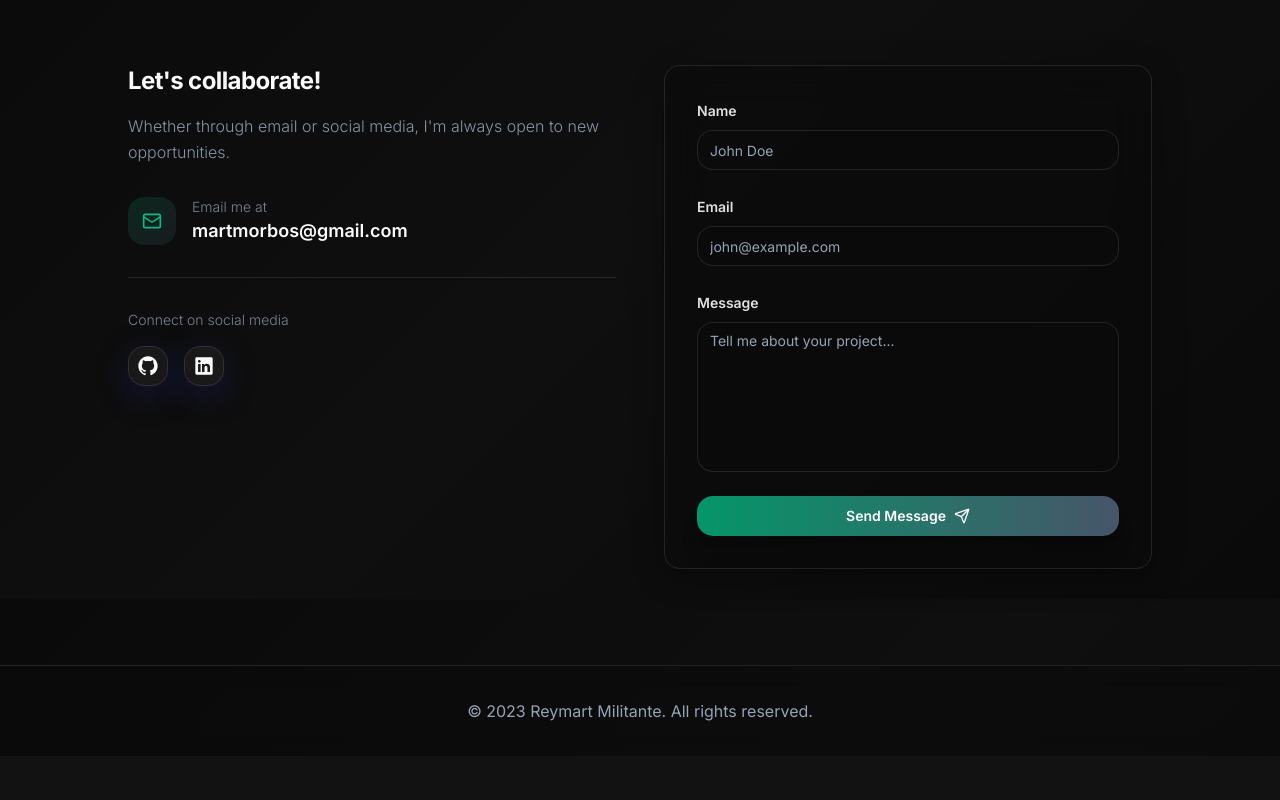
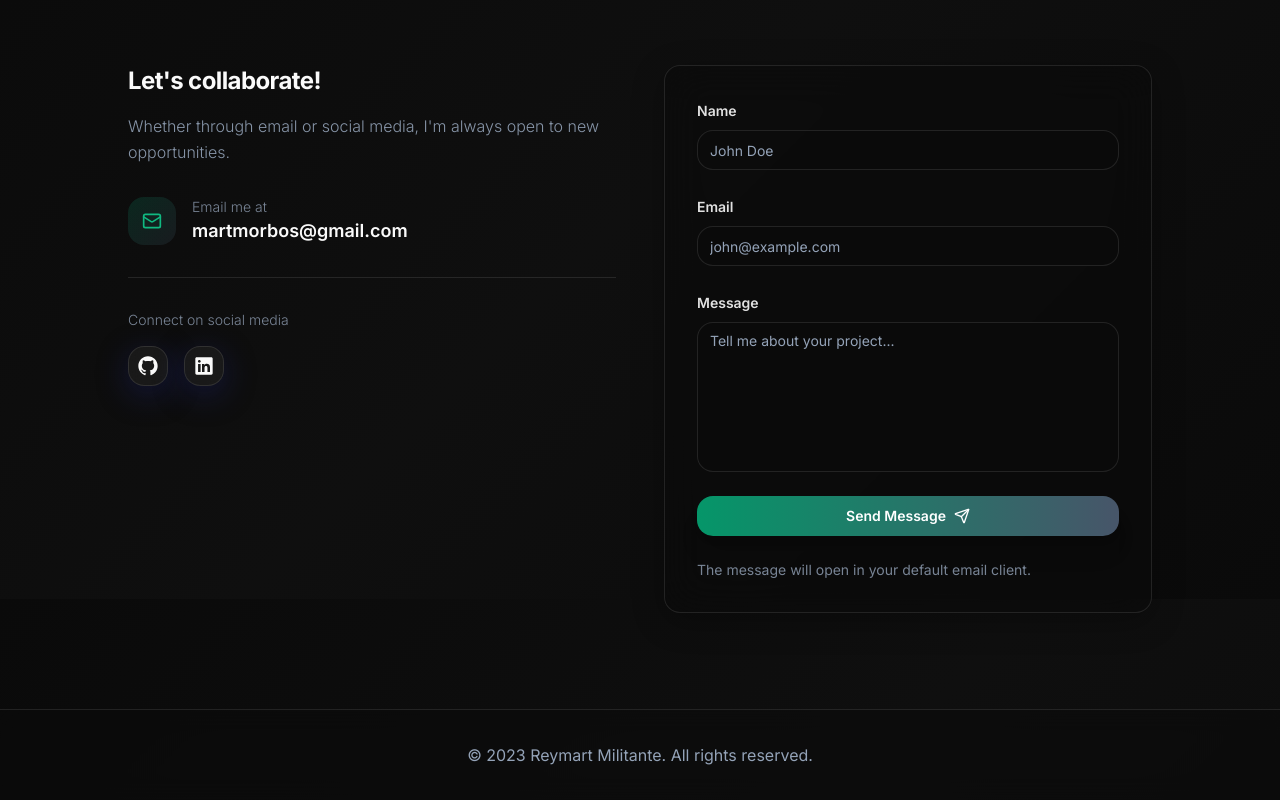
Before and after one commit to martmilitante/portfolio, a Next.js app: page / in a window 1280 px wide. Shown: the part 6601-7401 px from the top of the page. Before the commit the page ends 7357 px from the top, so only its background shows below. Built offline with nearby package versions, Linux system fonts and the light colour scheme.

Commit message:
feat: make contact form open email client

```diff
--- a/app/components/Contact.tsx
+++ b/app/components/Contact.tsx
@@ -1,5 +1,6 @@
 "use client";
 
+import { FormEvent, useState } from "react";
 import { motion } from "framer-motion";
 import { Card, CardContent } from "@/components/ui/card";
 import { Button } from "@/components/ui/button";
@@ -14,6 +15,38 @@ import {
 } from "@radix-ui/react-icons";
 
 export default function Contact() {
+  const [formData, setFormData] = useState({
+    name: "",
+    email: "",
+    message: "",
+  });
+  const [formStatus, setFormStatus] = useState<"idle" | "ready">("idle");
+
+  const handleChange = (
+    field: keyof typeof formData,
+    value: string
+  ) => {
+    setFormData((current) => ({ ...current, [field]: value }));
+    setFormStatus("idle");
+  };
+
+  const handleSubmit = (event: FormEvent<HTMLFormElement>) => {
+    event.preventDefault();
+
+    const subject = `Portfolio inquiry from ${formData.name}`;
+    const body = [
+      `Name: ${formData.name}`,
+      `Email: ${formData.email}`,
+      "",
+      formData.message,
+    ].join("\n");
+
+    window.location.href = `mailto:martmorbos@gmail.com?subject=${encodeURIComponent(
+      subject
+    )}&body=${encodeURIComponent(body)}`;
+    setFormStatus("ready");
+  };
+
   return (
     <section id="contact" className="py-24 px-6 lg:px-12 relative">
       <div className="max-w-5xl mx-auto">
@@ -112,7 +145,7 @@ export default function Contact() {
               <CardContent className="p-8">
                 <form
                   className="space-y-6"
-                  onSubmit={(e) => e.preventDefault()}
+                  onSubmit={handleSubmit}
                 >
                   <div className="space-y-2">
                     <label htmlFor="name" className="text-sm font-semibold text-foreground/90">
@@ -120,7 +153,12 @@ export default function Contact() {
                     </label>
                     <Input
                       id="name"
+                      name="name"
                       placeholder="John Doe"
+                      value={formData.name}
+                      onChange={(event) => handleChange("name", event.target.value)}
+                      autoComplete="name"
+                      required
                       className="bg-background/30 border-slate-300 dark:border-white/10 focus:border-emerald-600 focus:ring-emerald-600/30 transition-all duration-300 rounded-lg"
                     />
                   </div>
@@ -131,7 +169,12 @@ export default function Contact() {
                     <Input
                       id="email"
                       type="email"
+                      name="email"
                       placeholder="john@example.com"
+                      value={formData.email}
+                      onChange={(event) => handleChange("email", event.target.value)}
+                      autoComplete="email"
+                      required
                       className="bg-background/30 border-slate-300 dark:border-white/10 focus:border-emerald-600 focus:ring-emerald-600/30 transition-all duration-300 rounded-lg"
                     />
                   </div>
@@ -141,7 +184,11 @@ export default function Contact() {
                     </label>
                     <Textarea
                       id="message"
+                      name="message"
                       placeholder="Tell me about your project..."
+                      value={formData.message}
+                      onChange={(event) => handleChange("message", event.target.value)}
+                      required
                       className="min-h-[150px] bg-background/30 border-slate-300 dark:border-white/10 focus:border-emerald-600 focus:ring-emerald-600/30 transition-all duration-300 resize-none rounded-lg"
                     />
                   </div>
@@ -152,6 +199,15 @@ export default function Contact() {
                     Send Message
                     <Send className="ml-2 w-4 h-4 group-hover:translate-x-1 group-hover:-translate-y-1 transition-transform" />
                   </Button>
+                  <p
+                    className="text-sm text-muted-foreground/80"
+                    role="status"
+                    aria-live="polite"
+                  >
+                    {formStatus === "ready"
+                      ? "Your email client should open with the message ready to send."
+                      : "The message will open in your default email client."}
+                  </p>
                 </form>
               </CardContent>
             </Card>
```
